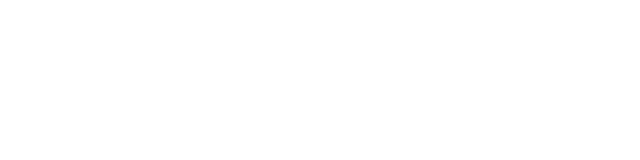
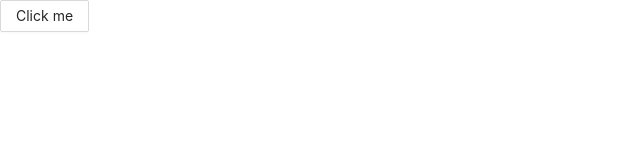
Before and after one commit to lilgujj/axg-shop, a React (Create React App) app: page / in a window 1280 px wide. Shown: the top 160 px of the page, without its empty margins (0-640 px from the left). Built offline with nearby package versions, Linux system fonts and the light colour scheme; the HTML template or start-up script is replaced by a standard one.

Commit message:
first design

```diff
--- a/src/App.tsx
+++ b/src/App.tsx
@@ -1,9 +1,10 @@
-
+import {Button} from "antd"
+import "./index.css"
 
 function App() {
   return (
     <div className="App">
-
+      <Button type="ghost">Click me</Button>
     </div>
   );
 }
--- a/src/index.css
+++ b/src/index.css
@@ -1,3 +1,5 @@
+@import '~antd/dist/antd.css';
+
 body {
   margin: 0;
   font-family: -apple-system, BlinkMacSystemFont, 'Segoe UI', 'Roboto', 'Oxygen',
```
